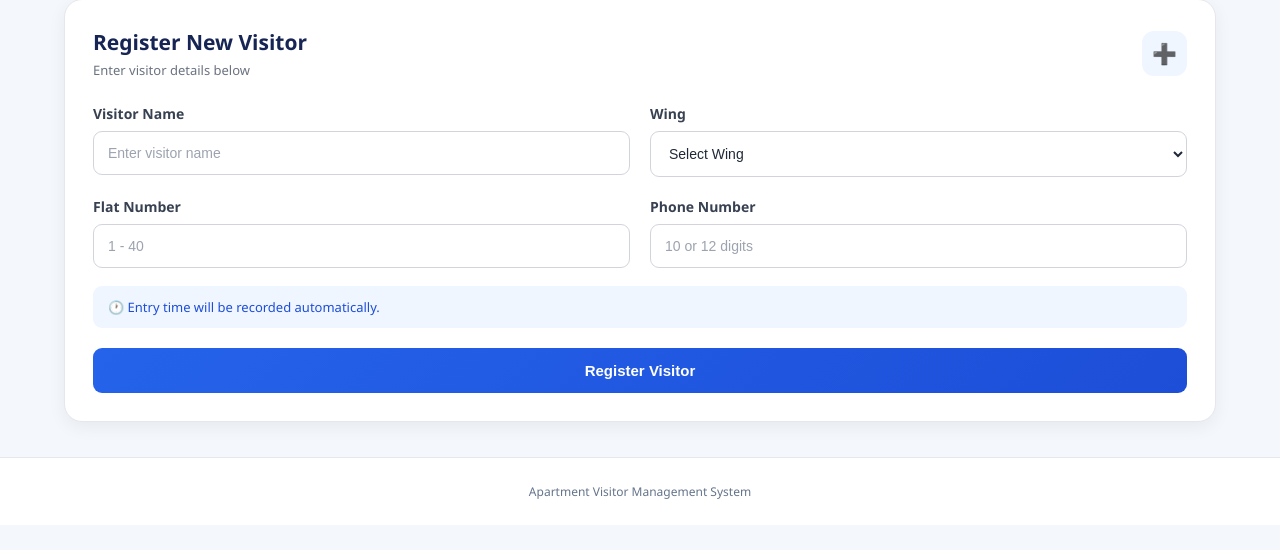
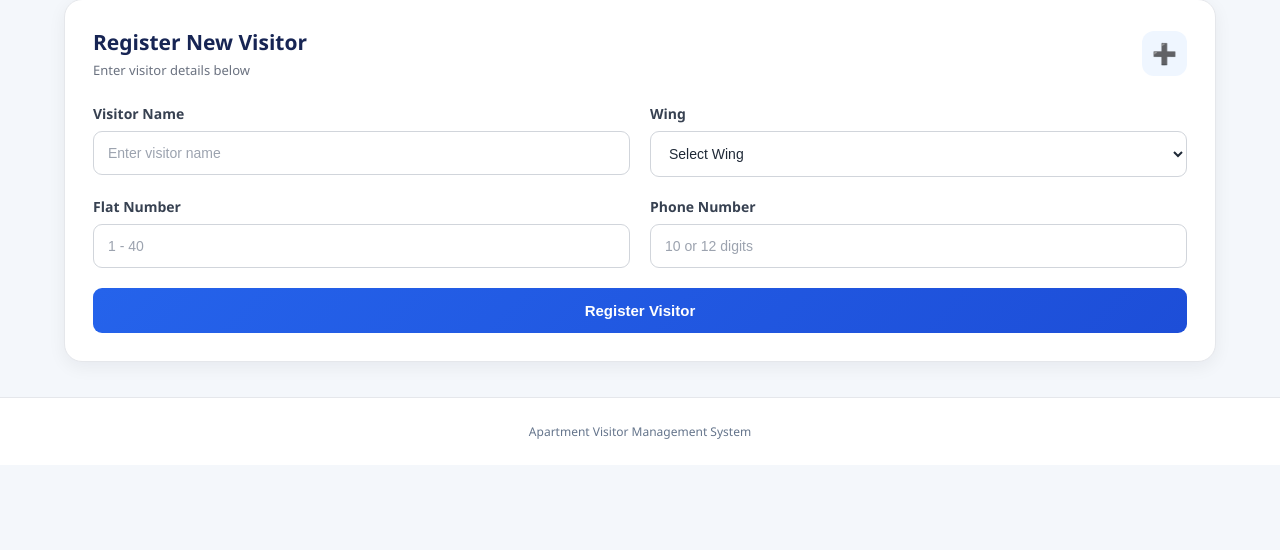
Before and after one commit to Code-With-Sakshi/Chaos_Engineering, a Flask app: page / in a window 1280 px wide. Shown: the part 250-800 px from the top of the page. Run offline with Flask 3, Linux system fonts and the light colour scheme; data that the repository does not hold is empty.

Commit message:
Update Index file

```diff
--- a/templates/index.html
+++ b/templates/index.html
@@ -127,7 +127,6 @@
 
             </div>
 
-
             <span class="section-icon">
                 ➕
             </span>
@@ -239,15 +238,6 @@
             </div>
 
 
-
-            <div class="entry-info">
-
-                🕐 Entry time will be recorded automatically.
-
-            </div>
-
-
-
             <button
                 type="submit"
                 class="primary-btn"
```
